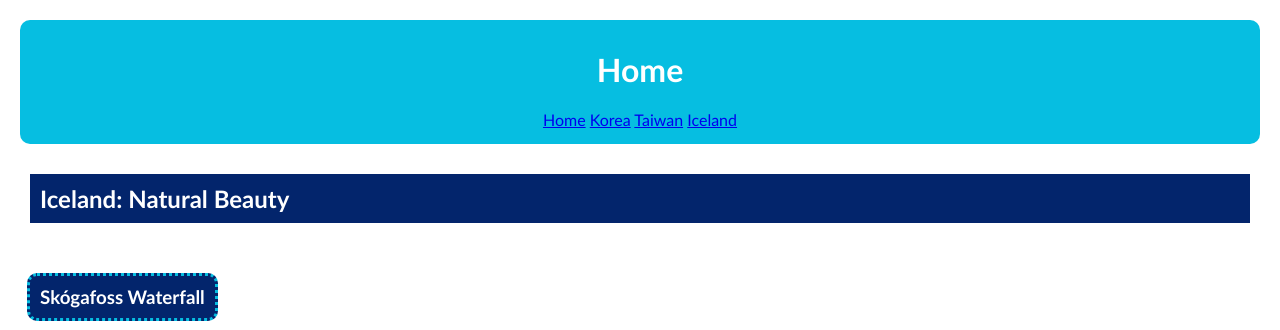
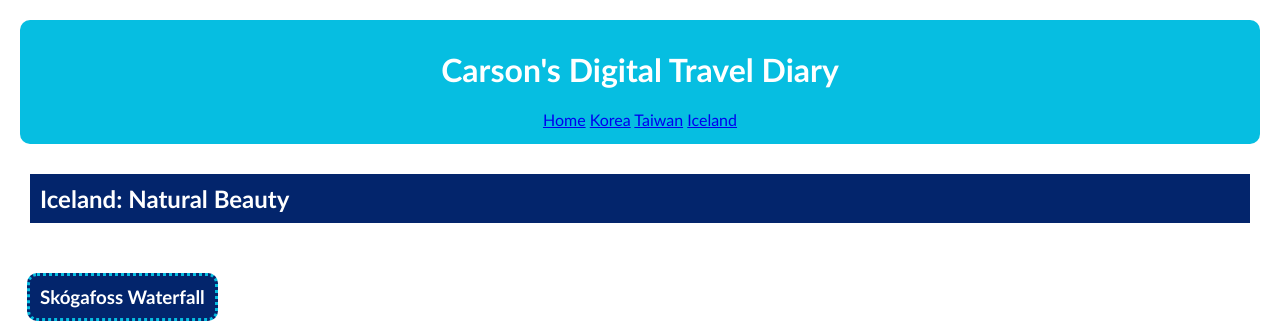
Before and after one commit to perzcars/final-project, a plain HTML site: page iceland.html in a window 1280 px wide. Shown: the top 330 px of the page. Drawn offline with Linux system fonts and the light colour scheme.

Commit message:
changing h1, adding table, making header sticky

```diff
--- a/iceland.html
+++ b/iceland.html
@@ -8,7 +8,7 @@
   </head>
   <body>
   <header>
-    <h1>Home</h1>
+    <h1>Carson's Digital Travel Diary</h1>
     <nav>
       <a href="index.html" class="active">Home</a>
       <a href="korea.html">Korea</a>
--- a/screen.css
+++ b/screen.css
@@ -12,9 +12,10 @@ header {
     background-color: #06BEE1;
     color: white;
     border-radius: 10px;
-    position: sticky;
     padding: 15px;
     text-align: center;
+    position: sticky;
+    top: 0;
 }
 
 header h1 {
```
Also changed, not shown: index.html (+1 -1 lines), korea.html (+1 -1 lines), taiwan.html (+1 -1 lines).
